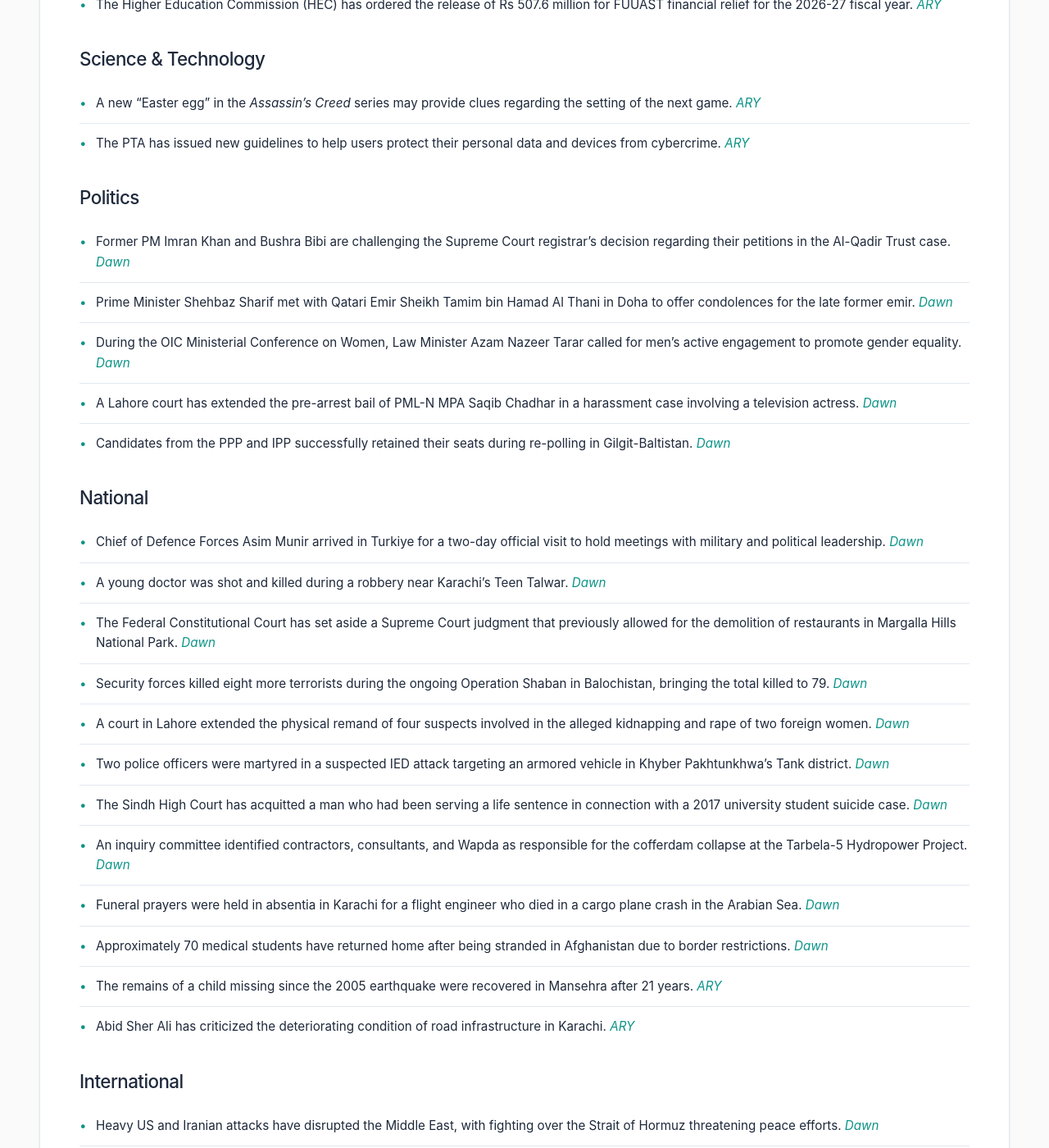
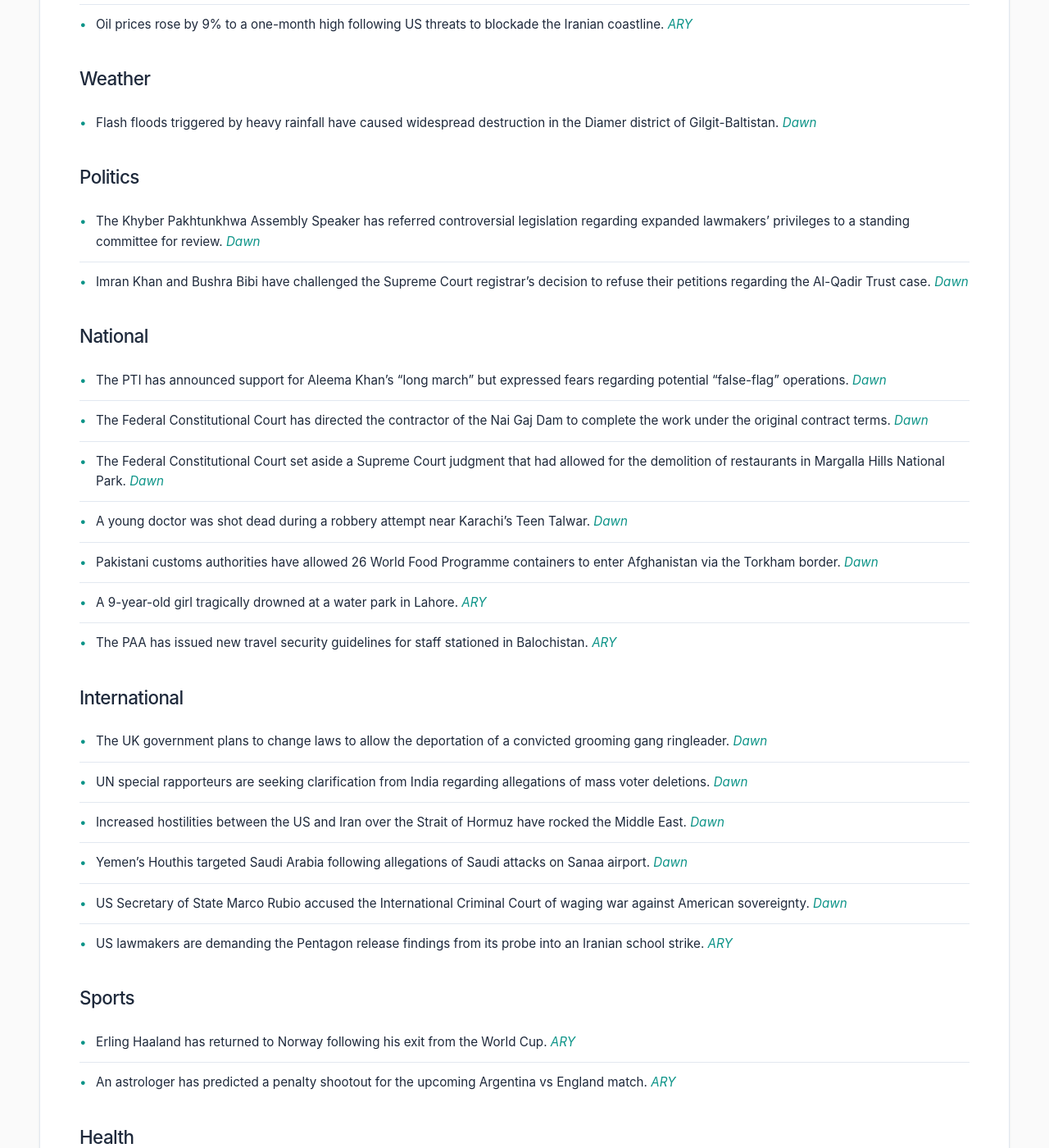
Before and after one commit to zsubzwary/news, a Jekyll site: the page built from en/index.md, in a window 1280 px wide and 1400 px high, scrolled down 646 px. Shown: the whole window at 82% size. Built offline with Jekyll 4.4.1, drawn with Linux system fonts in a browser that asks for light colours; some web fonts are replaced; comment, search, counter and statistics services are not loaded; some of the changed text lies outside the part shown.

Commit message:
DateTime; 2026-07-14T04:04:10.072Z

```diff
--- a/en/index.md
+++ b/en/index.md
@@ -4,48 +4,49 @@ title: Pakistan News Briefing
 lang: en
 ---
 
-Published at: 13-Jul-2026 21:04PKT
+Published at: 14-Jul-2026 09:04PKT
 
 Time to read: 4 mins
 
 ### Economy
-- The Pakistan Stock Exchange (PSX) opened the week with a significant decline, with the benchmark index dropping 2,300 points due to Middle East tensions. *[Dawn](https://www.dawn.com/news/2015074/psx-opens-week-in-the-red-as-middle-east-hostilities-spark-risk-off-market-mood)*
-- Oil prices rose by over 3% as military strikes between the US and Iran raised concerns regarding shipments through the Strait of Hormuz. *[Dawn](https://www.dawn.com/news/2015089/oil-jumps-3pc-as-new-strikes-by-us-iran-threaten-hormuz-shipments)*
-- Volkswagen CEO has signaled the potential for an additional 50,000 job cuts. *[ARY](https://arynews.tv/volkswagen-ceo-flags-50000-extra-job-cuts-to-staff)*
-- The Higher Education Commission (HEC) has ordered the release of Rs 507.6 million for FUUAST financial relief for the 2026-27 fiscal year. *[ARY](https://arynews.tv/fuuast-financial-relief-hec-orders-release-of-rs-507-6-million-for-fy-2026-27)*
+- A National Assembly sub-committee identified a lack of regulatory authority and lithium battery policies as major hurdles for Pakistan's e-bike rollout. *[Dawn](https://www.dawn.com/news/2015282/na-panel-flags-key-hurdles-to-e-bike-rollout-in-pakistan)*
+- The government has made Battery Energy Storage Systems (BESS) mandatory for upcoming 800MW power auctions to stabilize the electricity supply. *[Dawn](https://www.dawn.com/news/2015260/battery-storage-made-mandatory-for-power-auctions)*
+- Gilgit-Baltistan has unveiled a Rs20.48 billion interim budget for the first quarter of the 2026-27 fiscal year. *[Dawn](https://www.dawn.com/news/2015297/gb-unveils-rs2048bn-first-quarter-budget)*
+- Oil prices rose by 9% to a one-month high following US threats to blockade the Iranian coastline. *[ARY](https://arynews.tv/oil-prices-rise-as-us-announces-strait-of-hormuz-blockade)*
 
-### Science & Technology
-- A new "Easter egg" in the *Assassin’s Creed* series may provide clues regarding the setting of the next game. *[ARY](https://arynews.tv/new-assassins-creed-easter-egg-may-reveal-where-the-next-game-is-set)*
-- The PTA has issued new guidelines to help users protect their personal data and devices from cybercrime. *[ARY](https://arynews.tv/pta-recommendations-for-protecting-personal-data)*
+### Weather
+- Flash floods triggered by heavy rainfall have caused widespread destruction in the Diamer district of Gilgit-Baltistan. *[Dawn](https://www.dawn.com/news/2015286/floods-wreak-havoc-on-diamer)*
 
 ### Politics
-- Former PM Imran Khan and Bushra Bibi are challenging the Supreme Court registrar's decision regarding their petitions in the Al-Qadir Trust case. *[Dawn](https://www.dawn.com/news/2015127/al-qadir-trust-case-imran-bushra-challenge-sc-registrars-refusal-to-entertain-their-petitions)*
-- Prime Minister Shehbaz Sharif met with Qatari Emir Sheikh Tamim bin Hamad Al Thani in Doha to offer condolences for the late former emir. *[Dawn](https://www.dawn.com/news/2015072/pm-shehbaz-meets-qatari-leader-sheikh-tamim-condoles-death-of-ex-emir-sheikh-hamad)*
-- During the OIC Ministerial Conference on Women, Law Minister Azam Nazeer Tarar called for men's active engagement to promote gender equality. *[Dawn](https://www.dawn.com/news/2015100/at-oic-moot-on-women-minister-says-mens-active-engagement-needed-to-promote-equality)*
-- A Lahore court has extended the pre-arrest bail of PML-N MPA Saqib Chadhar in a harassment case involving a television actress. *[Dawn](https://www.dawn.com/news/2015108/lahore-court-extends-pre-arrest-bail-of-pml-n-mpa-accused-of-harassing-television-actress-momina-iqbal)*
-- Candidates from the PPP and IPP successfully retained their seats during re-polling in Gilgit-Baltistan. *[Dawn](https://www.dawn.com/news/2014969/ppp-ipp-men-retain-seats-in-gb-re-polling)*
+- The Khyber Pakhtunkhwa Assembly Speaker has referred controversial legislation regarding expanded lawmakers' privileges to a standing committee for review. *[Dawn](https://www.dawn.com/news/2015167/kp-assembly-speaker-refers-controversial-legislation-expanding-mpas-privileges-to-committee-for-review)*
+- Imran Khan and Bushra Bibi have challenged the Supreme Court registrar's decision to refuse their petitions regarding the Al-Qadir Trust case. *[Dawn](https://www.dawn.com/news/2015127/al-qadir-trust-case-imran-bushra-challenge-sc-registrars-refusal-to-entertain-their-petitions)*
 
 ### National
-- Chief of Defence Forces Asim Munir arrived in Turkiye for a two-day official visit to hold meetings with military and political leadership. *[Dawn](https://www.dawn.com/news/2015119/cdf-munir-arrives-in-turkiye-on-2-day-official-visit-state-media)*
-- A young doctor was shot and killed during a robbery near Karachi's Teen Talwar. *[Dawn](https://www.dawn.com/news/2015139/young-doctor-shot-dead-in-robbery-near-karachis-teen-talwar-police)*
-- The Federal Constitutional Court has set aside a Supreme Court judgment that previously allowed for the demolition of restaurants in Margalla Hills National Park. *[Dawn](https://www.dawn.com/news/2015144/fcc-sets-aside-sc-judgment-that-allowed-demolition-of-restaurants-in-margalla-hills-national-park)*
-- Security forces killed eight more terrorists during the ongoing Operation Shaban in Balochistan, bringing the total killed to 79. *[Dawn](https://www.dawn.com/news/2015092/8-more-terrorists-killed-during-ongoing-operation-shaban-in-balochistan-state-media)*
-- A court in Lahore extended the physical remand of four suspects involved in the alleged kidnapping and rape of two foreign women. *[Dawn](https://www.dawn.com/news/2015121/court-extends-physical-remand-of-suspects-in-alleged-kidnapping-rape-of-two-foreign-women)*
-- Two police officers were martyred in a suspected IED attack targeting an armored vehicle in Khyber Pakhtunkhwa's Tank district. *[Dawn](https://www.dawn.com/news/2015111/2-cops-martyred-as-many-injured-in-suspected-ied-attack-in-kps-tank-police-sources)*
-- The Sindh High Court has acquitted a man who had been serving a life sentence in connection with a 2017 university student suicide case. *[Dawn](https://www.dawn.com/news/2015114/shc-acquits-man-in-university-students-2017-suicide-case)*
-- An inquiry committee identified contractors, consultants, and Wapda as responsible for the cofferdam collapse at the Tarbela-5 Hydropower Project. *[Dawn](https://www.dawn.com/news/2014942/stakeholders-blamed-for-tarbela-5-cofferdam-collapse)*
-- Funeral prayers were held in absentia in Karachi for a flight engineer who died in a cargo plane crash in the Arabian Sea. *[Dawn](https://www.dawn.com/news/2014949/funeral-prayers-in-absentia-held-in-karachi-for-engineer-of-crashed-cargo-plane)*
-- Approximately 70 medical students have returned home after being stranded in Afghanistan due to border restrictions. *[Dawn](https://www.dawn.com/news/2014933/70-students-return-home-after-being-stranded-in-afghanistan)*
-- The remains of a child missing since the 2005 earthquake were recovered in Mansehra after 21 years. *[ARY](https://arynews.tv/2005-earthquake-family-finds-missing-child-remains)*
-- Abid Sher Ali has criticized the deteriorating condition of road infrastructure in Karachi. *[ARY](https://arynews.tv/abid-sher-ali-slams-karachi-road-infrastructure)*
+- The PTI has announced support for Aleema Khan's "long march" but expressed fears regarding potential "false-flag" operations. *[Dawn](https://www.dawn.com/news/2015276/pti-backs-aleemas-march-call-fears-false-flag)*
+- The Federal Constitutional Court has directed the contractor of the Nai Gaj Dam to complete the work under the original contract terms. *[Dawn](https://www.dawn.com/news/2015293/fcc-clears-hurdles-to-completion-of-nai-gaj-dam)*
+- The Federal Constitutional Court set aside a Supreme Court judgment that had allowed for the demolition of restaurants in Margalla Hills National Park. *[Dawn](https://www.dawn.com/news/2015144/fcc-sets-aside-sc-judgment-that-allowed-demolition-of-restaurants-in-margalla-hills-national-park)*
+- A young doctor was shot dead during a robbery attempt near Karachi's Teen Talwar. *[Dawn](https://www.dawn.com/news/2015139/young-doctor-shot-dead-in-robbery-near-karachis-teen-talwar-police)*
+- Pakistani customs authorities have allowed 26 World Food Programme containers to enter Afghanistan via the Torkham border. *[Dawn](https://www.dawn.com/news/2015160/pakistan-allows-26-world-food-programme-containers-to-enter-afghanistan-via-torkham)*
+- A 9-year-old girl tragically drowned at a water park in Lahore. *[ARY](https://arynews.tv/9-year-old-girl-dies-after-drowning-at-water-park-in-lahore)*
+- The PAA has issued new travel security guidelines for staff stationed in Balochistan. *[ARY](https://arynews.tv/paa-issues-travel-security-guidelines-for-staff-stationed-in-balochistan)*
 
 ### International
-- Heavy US and Iranian attacks have disrupted the Middle East, with fighting over the Strait of Hormuz threatening peace efforts. *[Dawn](https://www.dawn.com/news/2015083/middle-east-rocked-by-heaviest-attacks-since-us-iran-april-ceasefire)*
-- Ousted Bangladeshi Prime Minister Sheikh Hasina faces potential imprisonment should she return to Bangladesh from exile. *[Dawn](https://www.dawn.com/news/2015140/ousted-pm-hasina-faces-prison-on-return-to-bangladesh-minister-says)*
-- The European Parliament adopted a resolution condemning alleged human rights violations against minority communities in Pakistan. *[Dawn](https://www.dawn.com/news/2015142/eu-parliaments-resolution-a-flawed-ritual-not-pakistans-reality)*
-- Germany has released its 2026 visa-free list, which includes 62 countries outside the Schengen/EU zone. *[ARY](https://arynews.tv/germanys-2026-visa-free-list-is-out-62-countries-outside-schengen-eu-can-enter-without-a-visa)*
+- The UK government plans to change laws to allow the deportation of a convicted grooming gang ringleader. *[Dawn](https://www.dawn.com/news/2015275/uk-to-change-law-in-bid-to-deport-rochdale-grooming-gang-ringleader-shabir-ahmed)*
+- UN special rapporteurs are seeking clarification from India regarding allegations of mass voter deletions. *[Dawn](https://www.dawn.com/news/2015273/un-scrutinises-india-over-mass-voter-deletions)*
+- Increased hostilities between the US and Iran over the Strait of Hormuz have rocked the Middle East. *[Dawn](https://www.dawn.com/news/2015083/middle-east-rocked-by-heaviest-attacks-since-us-iran-april-ceasefire)*
+- Yemen's Houthis targeted Saudi Arabia following allegations of Saudi attacks on Sanaa airport. *[Dawn](https://www.dawn.com/news/2015162/yemen-govt-says-hit-sanaa-airport-houthis-attack-saudi-arabia)*
+- US Secretary of State Marco Rubio accused the International Criminal Court of waging war against American sovereignty. *[Dawn](https://www.dawn.com/news/2015154/rubio-lashes-out-at-international-criminal-court-accuses-it-of-waging-war-against-us)*
+- US lawmakers are demanding the Pentagon release findings from its probe into an Iranian school strike. *[ARY](https://arynews.tv/lawmakers-demand-pentagon-release-findings-from-probe-of-iran-school-strike)*
+
+### Sports
+- Erling Haaland has returned to Norway following his exit from the World Cup. *[ARY](https://arynews.tv/erling-haaland-returns-home-with-unusual-souvenir-after-world-cup)*
+- An astrologer has predicted a penalty shootout for the upcoming Argentina vs England match. *[ARY](https://arynews.tv/argentina-vs-england-astrologer-predicts-penalty-shootout-decider-and-issues-warning-for-messi)*
+
+### Health
+- Investigations have linked safety lapses at a government hospital to several HIV cases, prompting a province-wide review in Sindh. *[Dawn](https://www.dawn.com/news/2015223/safety-lapses-at-govt-hospital-linked-to-hiv-cases-sindh-cm-told)*
 
 ### Other
-- Octavia Spencer and Hannah Waddingham are set to star in Prime Video’s new production, ‘Ride or Die’. *[ARY](https://arynews.tv/octavia-spencer-and-hannah-waddingham-spark-career-shift-in-prime-videos-ride-or-die)*
-- Athlete Greg Rutherford shared photos on social media regarding his daughter's injury in the hospital. *[ARY](https://arynews.tv/greg-rutherford-posts-daughters-painful-injury-in-hospital-photos)*
-- Amber Davies demanded the removal of a disruptive theatergoer during a performance of ‘Legally Blonde’. *[ARY](https://arynews.tv/amber-davies-demands-removal-of-selfish-theatregoer-during-legally-blonde-performance)*
+- Kim Kardashian's children were seen bonding with Lewis Hamilton during a recent getaway. *[ARY](https://arynews.tv/kim-kardashians-kids-bond-with-her-bf-lewis-hamilton)*
+- Broadway actor Josh Grisetti has passed away at the age of 44. *[ARY](https://arynews.tv/josh-grisetti-broadway-actor-dies-at-44)*
+- Reports suggest that Sydney Sweeney and Scooter Braun are considering a fast elopement. *[ARY](https://arynews.tv/sydney-sweeney-and-scooter-braun-considering-fast-elopement-sources-say)*
+- Marvel has released a first look at Robert Downey Jr. in his role as Doctor Doom. *[ARY](https://arynews.tv/marvel-gives-fans-first-look-at-robert-downey-jr-s-doctor-doom)*
```
